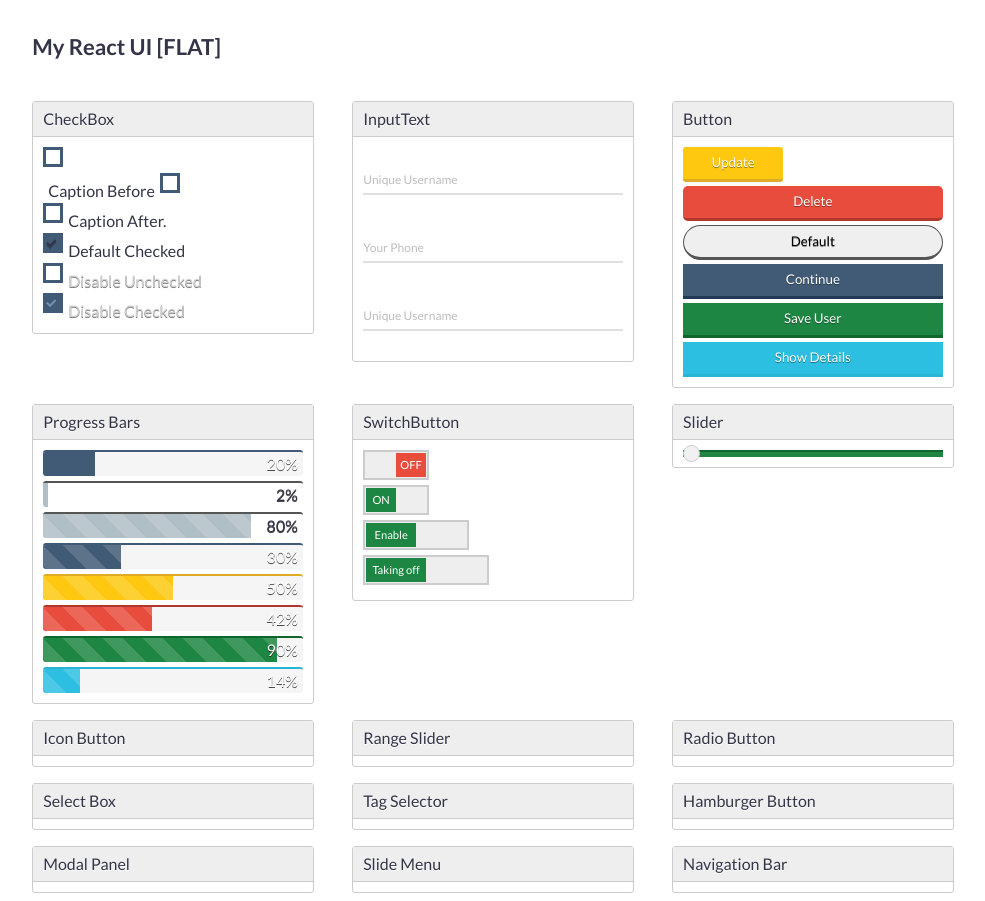
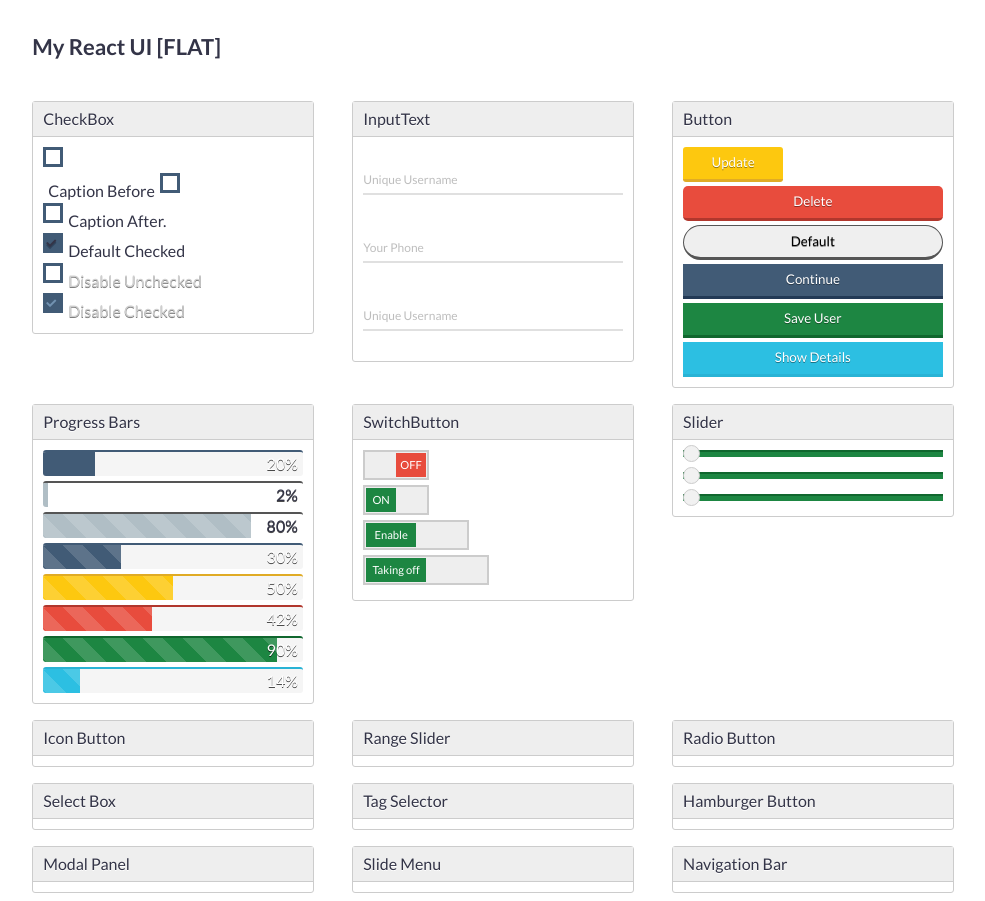
Before and after one commit to shahrokhnabavi/react-library, a React app: page / in a window 1280 px wide. Shown: the whole page, without its empty margins (147-1132 px from the left). Built offline with nearby package versions, Linux system fonts and the light colour scheme.

Commit message:
Added property userClass and userStyle to SwitchButton and Slider components

```diff
--- a/src/App.js
+++ b/src/App.js
@@ -151,7 +151,9 @@ class App extends Component {
 
                     <div className="col-4">
                         <CaptionPanel caption="Slider">
-                            <Slider name="hora" />
+                            <Slider name="hora" userStyle={{marginBottom: '15px'}} />
+                            <Slider name="hora" min={200} max={2000} userStyle={{marginBottom: '15px'}} />
+                            <Slider name="hora" userStyle={{marginBottom: '15px'}}/>
                         </CaptionPanel>
                     </div>
                 </div>
--- a/src/components/UI/Slider/index.js
+++ b/src/components/UI/Slider/index.js
@@ -27,6 +27,9 @@ const Slider = props => {
         min,
         max,
         value,
+        isPercent,
+        userStyle,
+        userClass,
         onChanged,
     } = props;
 
@@ -34,35 +37,30 @@ const Slider = props => {
         input = node;
     };
 
-    const clickHandler = event => {
-        const isOn = input.value === '',
-            el = event.currentTarget,
-            btn = el.childNodes[0],
-            label = btn.childNodes[0];
-
-        onChanged( !isOn, input.value );
-    };
-
     const move = (e) => {
         e.preventDefault();
         const el = e.currentTarget,
             parent = el.parentNode;
         if ( drag ) {
-
             const position = parent.getBoundingClientRect(),
                   width = Math.round(el.offsetWidth/2),
-                  barWidth = parent.clientWidth - el.offsetWidth;
+                  barMax = parent.clientWidth - el.offsetWidth,
+                  barMin = Math.floor(position.left);
 
-            let left = e.clientX - Math.floor(position.left) - width;
+            let left = e.clientX - barMin - width;
             if( left < 0 )
                 left = 0;
 
-            if( left > barWidth )
-                left = barWidth;
+            if( left > barMax )
+                left = barMax;
 
             el.style.left = left + 'px';
 
-            const percent = Math.round( left * (max - min) / barWidth);
+            const percent = Math.round( left * 100 / barMax );
+            const value = min + (percent * (max - min) / 100);
+
+            input.value = isPercent ? percent : value;
+            onChanged(percent, value);
         }
     };
 
@@ -72,8 +70,11 @@ const Slider = props => {
         drag = true;
     };
 
+    const cls = [...userClass, Classes.Slider];
+    const style = {...userStyle};
+
     return (
-        <div className={Classes.Slider}>
+        <div className={cls.join(' ')} style={style}>
             <div className={Classes.Handler}
                  onMouseMove={move}
                  onMouseDown={down}
@@ -92,6 +93,9 @@ Slider.propTypes = {
     min: PropType.number,
     max: PropType.number,
     value: PropType.number,
+    isPercent: PropType.bool,
+    userStyle: PropType.object,
+    userClass: PropType.array,
     onChanged: PropType.func,
 };
 
@@ -99,7 +103,10 @@ Slider.defaultProps = {
     min: 0,
     max: 100,
     value: 50,
-    onChanged: (isOn, value) => { console.log("Switch [" + isOn + "]: " + value); },
+    isPercent: true,
+    userStyle: {},
+    userClass: [],
+    onChanged: (percent, value) => { console.log("Slider [" + percent + "]: " + value); },
 };
 
 export default Slider;
--- a/src/components/UI/SwitchButton/index.js
+++ b/src/components/UI/SwitchButton/index.js
@@ -29,6 +29,8 @@ const SwitchButton = props => {
         valueOff,
         switchOn,
         width,
+        userStyle,
+        userClass,
         onChanged,
     } = props;
 
@@ -61,15 +63,18 @@ const SwitchButton = props => {
     const switchCls = [Classes.Switch, (switchOn ? Classes.On : Classes.Off)];
     const label = switchOn ? labelOn : labelOff;
     const value = switchOn ? valueOn : valueOff;
-    const style = { width: width + 'px', };
     const positionOff = Math.round(width/2);
     const styleSwitch = {
         width: positionOff + 'px',
         transform: 'translate(' + (switchOn ? 0 : positionOff) + 'px)'
     };
 
+
+    const cls = [...userClass, Classes.SwitchButton];
+    const style = {...userStyle,  width: width + 'px'};
+
     return (
-        <div className={Classes.SwitchButton} style={style} onClick={clickHandler}>
+        <div className={cls.join(' ')} style={style} onClick={clickHandler}>
             <div className={switchCls.join(' ')} style={styleSwitch}>
                 <span>{label}</span>
             </div>
@@ -90,6 +95,8 @@ SwitchButton.propTypes = {
     valueOff: PropType.string,
     switchOn: PropType.bool,
     width: PropType.number,
+    userStyle: PropType.object,
+    userClass: PropType.array,
     onChanged: PropType.func,
 };
 
@@ -100,6 +107,8 @@ SwitchButton.defaultProps = {
     valueOff: '0',
     switchOn: false,
     width: 60,
+    userStyle: {},
+    userClass: [],
     onChanged: (isOn, value) => { console.log("Switch [" + isOn + "]: " + value); },
 };
 
```
